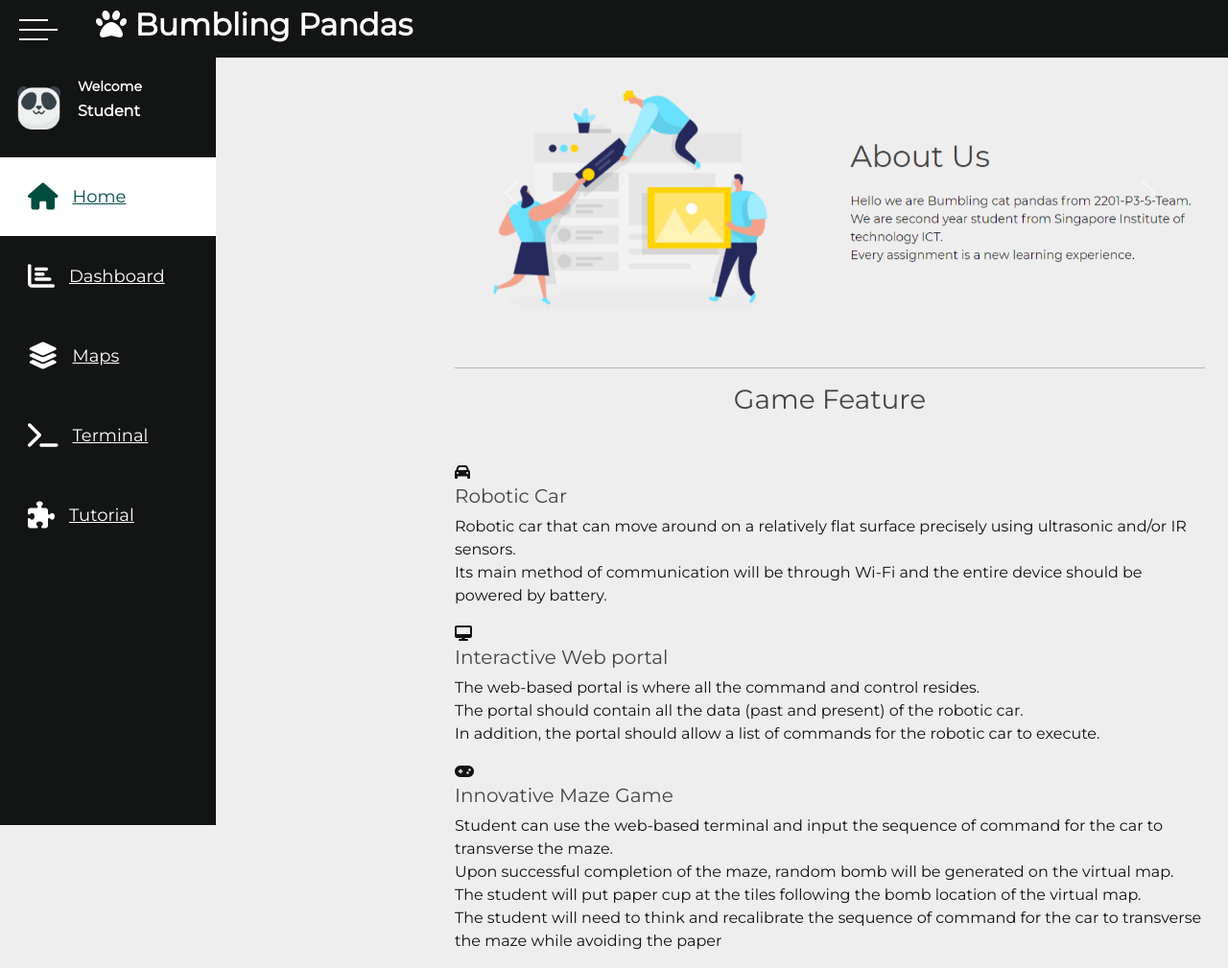
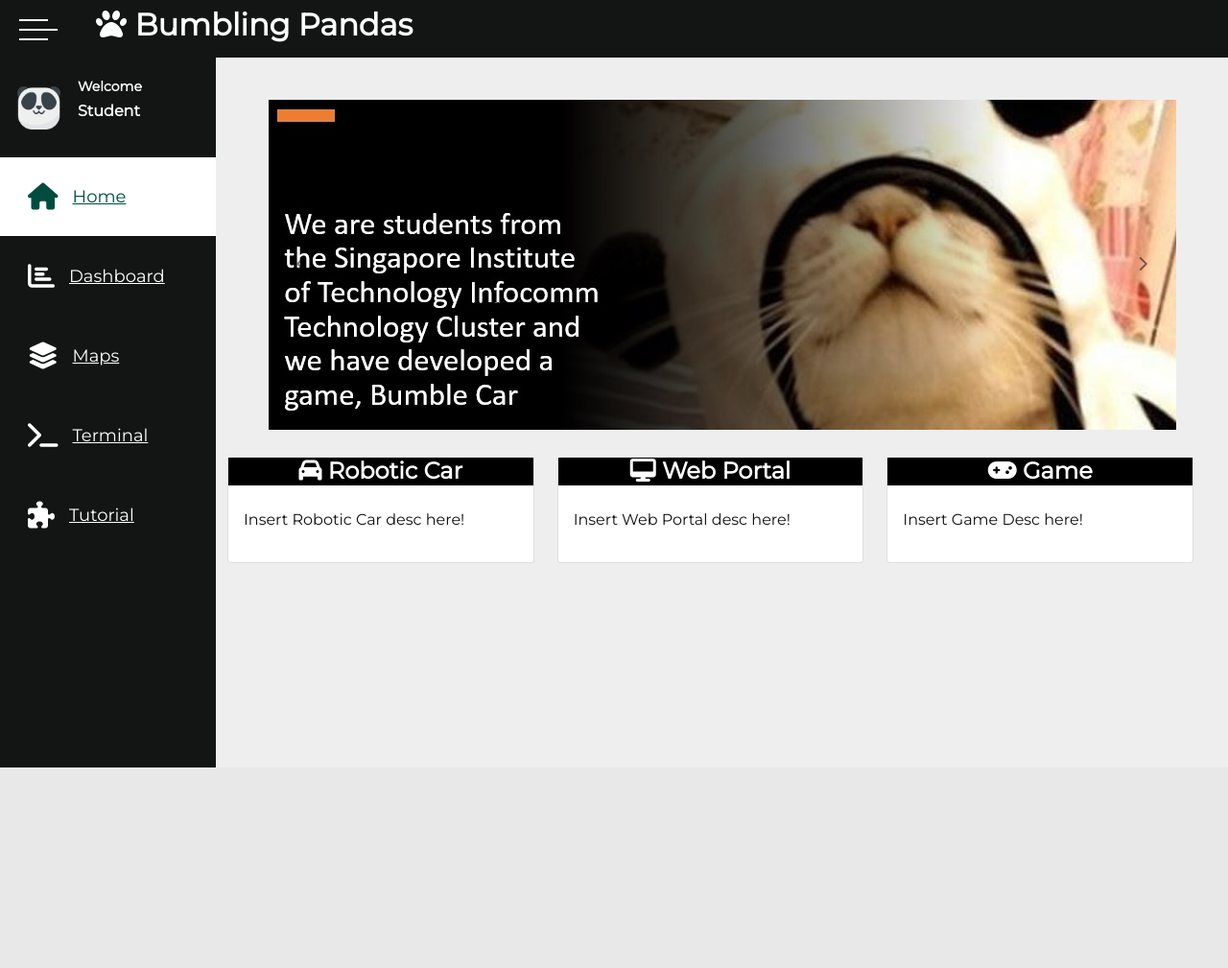
Before and after one commit to SageSG/Wifi-Controlled-Robotic-Car, a Flask app: page / in a window 1280 px wide. Shown: the whole page at 96% size. After the commit the page ends 800 px from the top, so only its background shows below. Run offline with Flask 2, Linux system fonts and the light colour scheme; some libraries are stand-ins or nearby versions.

Commit message:
Modified the homepage images.

```diff
--- a/webportal/templates/home.html
+++ b/webportal/templates/home.html
@@ -2,13 +2,11 @@
 {% block content %}
 </main>
 <html>
-
-
 <body>
-
-    <!-- in a container -->
-
-    <div class="container">
+<div class="container-fluid py-4">
+	  <!-- Row 1 -->
+    <div class="col-xl-12 col-sm-12 mb-xl-0 mb-4">
+          <div class="row" style="text-align: center;">
 
               <div id="carousel-example-generic" class="carousel slide" data-ride="carousel">
                   <!-- Indicators -->
@@ -21,119 +19,77 @@
                   <!-- Wrapper for slides -->
                   <div class="carousel-inner" role="listbox">
                       <div class="carousel-item active">
-                    <img src="static/img/Team.png" class="img-fluid" alt="">
-
+                          <img src="static/img/hm2.jpg" class="img-fluid" alt="">
                       </div>
 
                       <div class="carousel-item">
-                    <img src="static/img/starting.jpg" class="img-fluid" alt="">
+                          <img src="static/img/home1.jpg" class="img-fluid" alt="">
                       </div>
                   </div>
 
                   <!-- Controls -->
                   <a class="carousel-control-prev" href="#carousel-example-generic" role="button" data-slide="prev">
-                <span class="carousel-control-prev-icon" aria-hidden="true"></span>
+                      <span style="color: black"><i class="fas fa-chevron-left"></i></span>
                       <span class="sr-only">Previous</span>
                   </a>
                   <a class="carousel-control-next" href="#carousel-example-generic" role="button" data-slide="next">
-                <span class="carousel-control-next-icon" aria-hidden="true"></span>
+                    <span style="color: black"><i class="fas fa-chevron-right"></i></span>
                       <span class="sr-only">Next</span>
                   </a>
+              </div>
+          </div>
+      </div>
+    </div>
+
+    <div class="row mt-1">
+      <!-- <div class="col-xl-12 col-sm-12 mb-xl-0 mb-4">
+        <div class="card" style="background-color: black;">
+          <div class="card-body p-3">
+            <h4 style="color: white; text-align: center;"><b>Features</b></h4>
+          </div>
+        </div>
+      </div>
+    </div> -->
+
+    <div class="row">
+      <div class="col-xl-4 col-sm-12 mb-xl-0 mb-4">
+        <div class="card">
+          <h4 class="card-title" style="background-color: black; color: white; text-align: center;"><i class="fa fa-car" aria-hidden="true"></i> <b>Robotic Car</b></h4>
+          <div class="card-body p-3">
+            <div class="row">
+              <p>Insert Robotic Car desc here!</p>
+            </div>
+          </div>
+        </div>
+      </div>
+
+      <div class="col-xl-4 col-sm-12 mb-xl-0 mb-4">
+        <div class="card">
+          <h4 class="card-title" style="background-color: black; color: white; text-align: center;"><i class="fa fa-desktop" aria-hidden="true"></i> <b>Web Portal</b></h4>
+          <div class="card-body p-3">
+            <div class="row">
+              <p>Insert Web Portal desc here!</p>
+            </div>
+          </div>
+        </div>
+      </div>
+
+      <div class="col-xl-4 col-sm-12 mb-xl-0 mb-4">
+        <div class="card">
+          <h4 class="card-title" style="background-color: black; color: white; text-align: center;"><i class="fa fa-gamepad" aria-hidden="true"></i> <b>Game</b></h4>
+          <div class="card-body p-3">
+            <div class="row">
+              <p>Insert Game Desc here!</p>
+            </div>
+          </div>
+        </div>
+      </div>
+    </div>
 </div>
 <script src="https://code.jquery.com/jquery-3.3.1.slim.min.js" integrity="sha384-q8i/X+965DzO0rT7abK41JStQIAqVgRVzpbzo5smXKp4YfRvH+8abtTE1Pi6jizo" crossorigin="anonymous"></script>
 <script src="https://cdnjs.cloudflare.com/ajax/libs/popper.js/1.14.3/umd/popper.min.js" integrity="sha384-ZMP7rVo3mIykV+2+9J3UJ46jBk0WLaUAdn689aCwoqbBJiSnjAK/l8WvCWPIPm49" crossorigin="anonymous"></script>
 <script src="https://stackpath.bootstrapcdn.com/bootstrap/4.1.3/js/bootstrap.min.js" integrity="sha384-ChfqqxuZUCnJSK3+MXmPNIyE6ZbWh2IMqE241rYiqJxyMiZ6OW/JmZQ5stwEULTy" crossorigin="anonymous"></script>
-
-    </div>
-<main>
-    <div class="container">
-
-      <!--Section: Main info-->
-      <section class="mt-5 wow fadeIn">
-
-
-
-      </section>
-      <!--Section: Main info-->
-
-      <hr class="Game feature">
-
-      <!--Section: Main features & Quick Start-->
-      <section>
-
-        <h3 class="h3 text-center mb-5">Game Feature</h3>
-
-        <!--Grid row-->
-
-
-          <!--Grid column-->
-
-
-            <!--First row-->
-
-                <i class="fa fa-car" aria-hidden="true"></i>
-
-
-                <h5 class="feature-title">Robotic Car</h5>
-                <p class="grey-text">Robotic car that can move around on a relatively flat surface precisely using ultrasonic and/or IR sensors.<br>
-              Its main method of communication will be through Wi-Fi and the entire device should be powered by battery.<br></p>
-
-            <!--/First row-->
-
-
-
-            <!--Second row-->
-
-                <i class="fa fa-desktop" aria-hidden="true"></i>
-
-
-                <h5 class="feature-title">Interactive Web portal</h5>
-                <p class="grey-text">The web-based portal is where all the command and control resides. <br>
-              The portal should contain all the data (past and present) of the robotic car. <br>
-              In addition, the portal should allow a list of commands for the robotic car to execute. <br>
-                </p>
-
-            <!--/Second row-->
-
-
-
-            <!--Third row-->
-
-
-                <i class="fa fa-gamepad" aria-hidden="true"></i>
-
-
-                <h5 class="feature-title">Innovative Maze Game</h5>
-                <p class="grey-text">Student can use the web-based terminal and input the sequence of command for the car to transverse the maze.<br>
-              Upon successful completion of the maze, random bomb will be generated on the virtual map.<br>
-              The student will put paper cup at the tiles following the bomb location of the virtual map.<br>
-              The student will need to think and recalibrate the sequence of command for the car to transverse the maze while avoiding the paper</p>
-
-
-            <!--/Third row-->
-
-
-
-          <!--/Grid column-->
-
-
-
-
-
-        </div>
-        <!--/Grid row-->
-
-      </section>
-
-
-
-
-
-
-
-
 </body>
-
 </html>
 
 {% endblock %}
```
Also changed, not shown: webportal/static/img/hm2.jpg (added), webportal/static/img/home1.jpg (added). Lines whose indentation alone changed are shown as unchanged.
